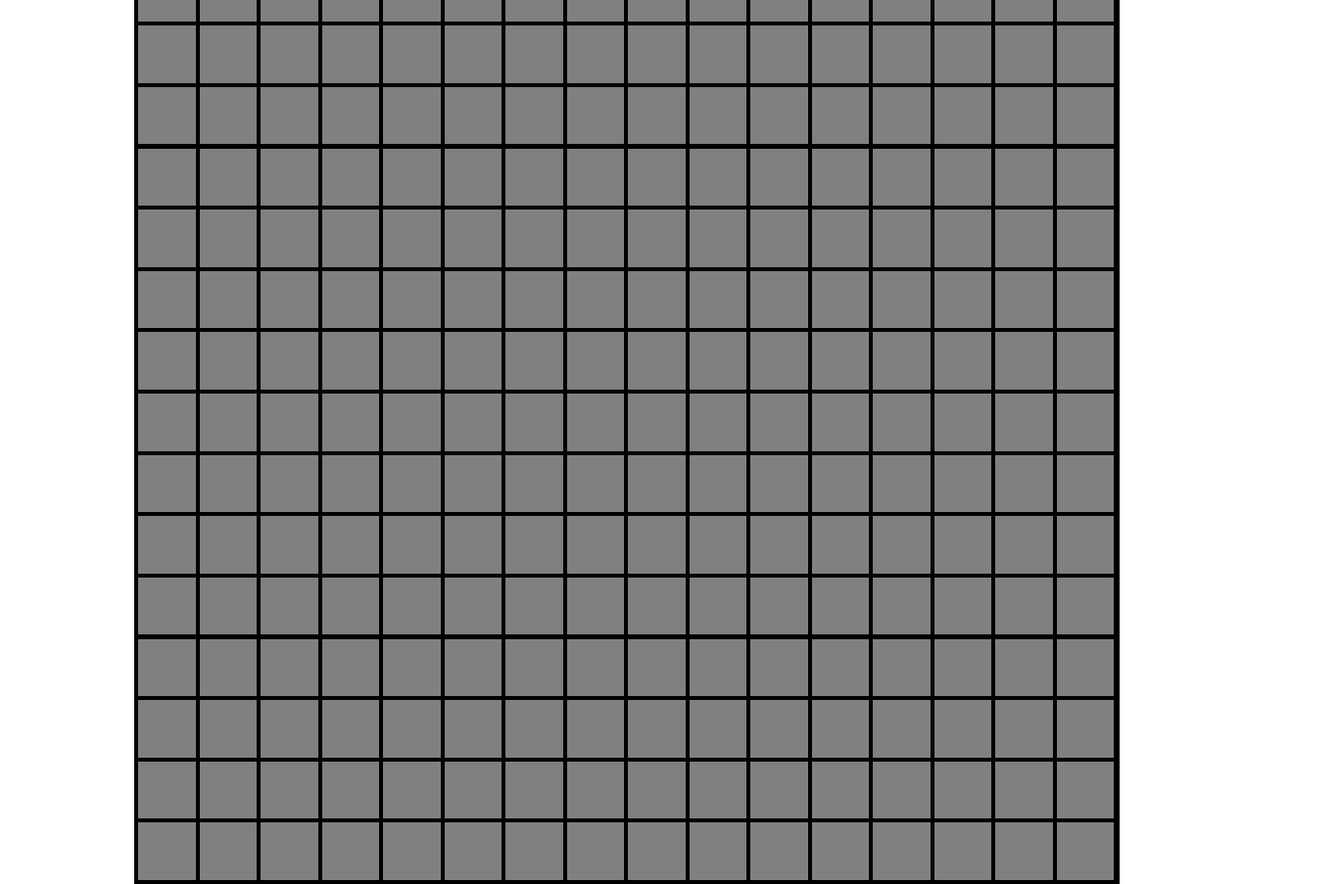
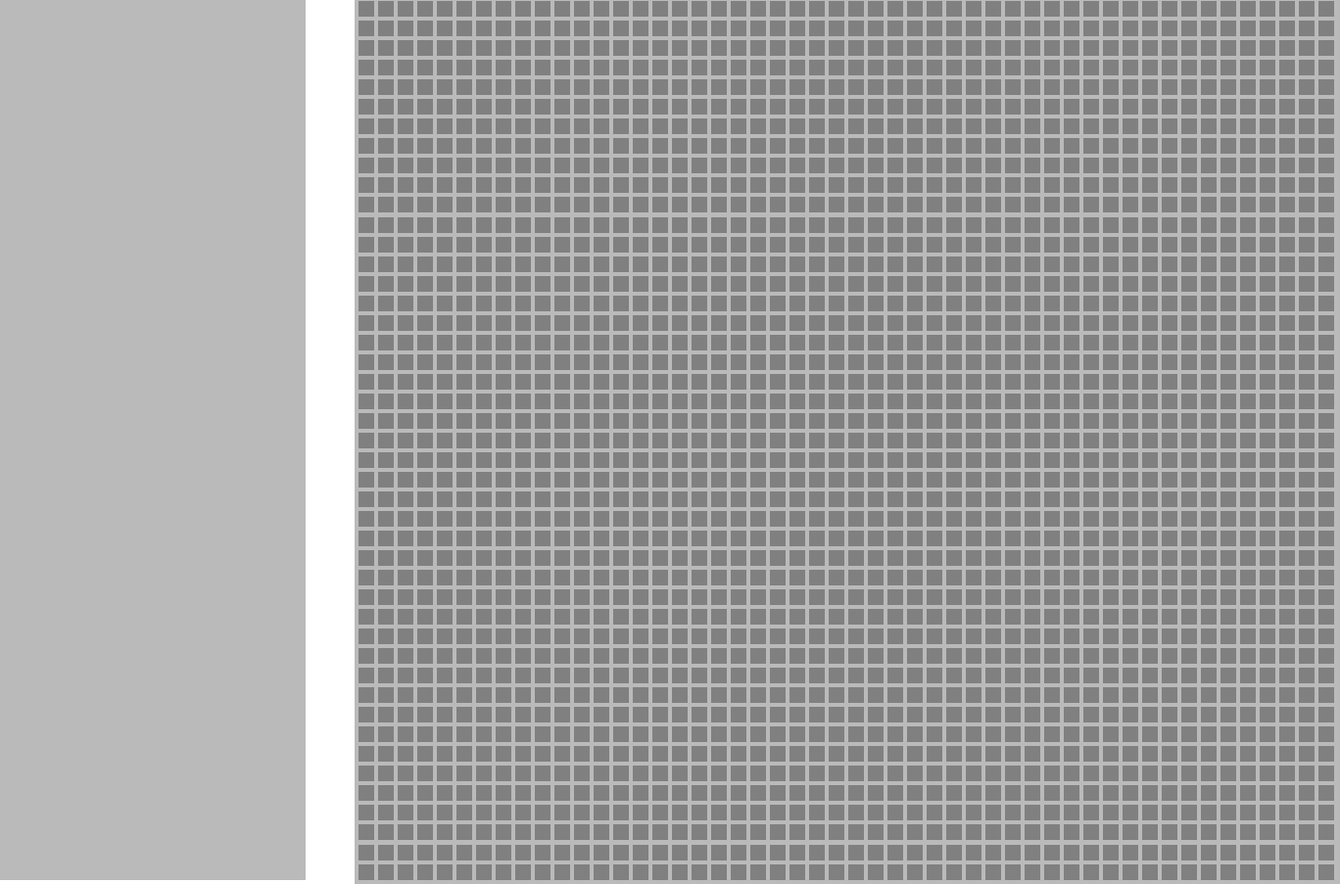
Before and after one commit to Spanky45/etch-a-sketch, a plain HTML site: page index.html in a window 1280 px wide. Shown: the whole page at 98% size, 1368 px wide, since content can reach past the window. Drawn offline with Linux system fonts and the light colour scheme.

Commit message:
started making panel.

```diff
--- a/index.html
+++ b/index.html
@@ -8,8 +8,11 @@
     <link rel="icon" type="image/png" href="icons8-grid-32.png">
 </head>
 <body>
-    <div class="grid-container">
+    <div class="game-space">
+        <div class="panel">
 
+        </div>
+        <div class="grid-container"></div>
     </div>
 
 <script src="index.js"></script>
--- a/index.js
+++ b/index.js
@@ -16,7 +16,7 @@ function createGrid(tilesPerSide) {
     }
 }
 
-createGrid(16);
+createGrid(50);
 
 // function poop(tileNumber) {
 
--- a/styles.css
+++ b/styles.css
@@ -8,11 +8,19 @@ body {
     margin: 0;
 }
 
+.game-space {
+    /* height: 100vh;
+    width: 100vw; */
+    display: flex;
+    /* justify-content: space-between; */
+    gap: 50px;
+}
+
 .grid-container {
     display: flex;
     width: 1002px;
     height: 1002px;
-    background-color: black;
+    background-color: rgb(186, 186, 186);
     /* gap: 2px; */
     flex-wrap: wrap;
     padding: 2px;
@@ -29,3 +37,11 @@ flex-shrink: 0;
 /* border: 2px solid blue; */
 /* margin: 1px; */
 }
+
+.panel {
+    height: 1002px;
+    width: 400px;
+    background-color: rgb(186, 186, 186);
+
+    /* margin-right: 20px; */
+}
```
